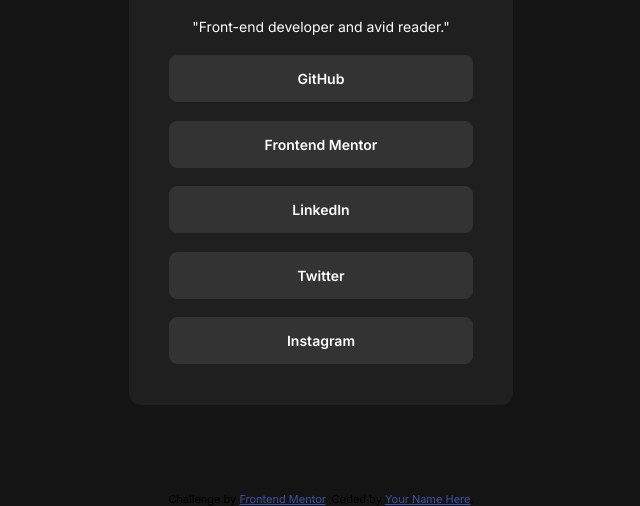
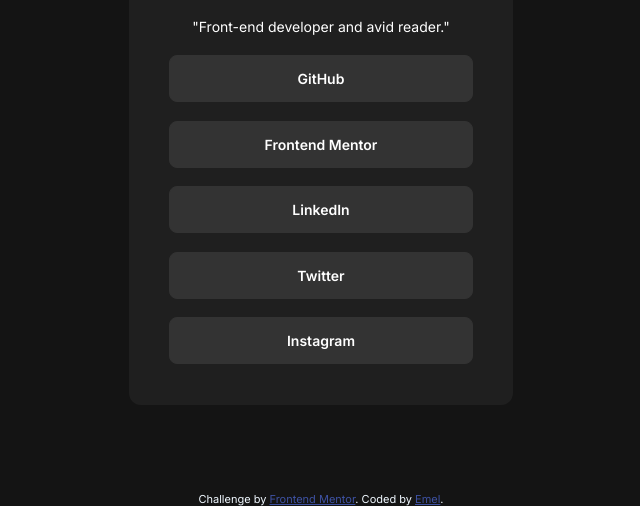
Before and after one commit to Emelinur/social-links-profile-main, a plain HTML site: page index.html in a window 1280 px wide. Shown: the part 294-800 px from the top of the page, without its empty margins (319-959 px from the left). Drawn offline with Linux system fonts and the light colour scheme.

Commit message:
update index.html and Readme.md

```diff
--- a/index.html
+++ b/index.html
@@ -25,6 +25,7 @@
       .attribution {
         font-size: 11px;
         text-align: center;
+        color: aliceblue;
       }
       .attribution a {
         color: hsl(228, 45%, 44%);
@@ -53,7 +54,7 @@
       Challenge by
       <a href="https://www.frontendmentor.io?ref=challenge" target="_blank"
         >Frontend Mentor</a
-      >. Coded by <a href="#">Your Name Here</a>.
+      >. Coded by <a href="https://www.frontendmentor.io/profile/Emelinur">Emel</a>.
     </footer>
   </body>
 </html>
```
Also changed, not shown: design/Screenshot.png (added), 1 other file.
